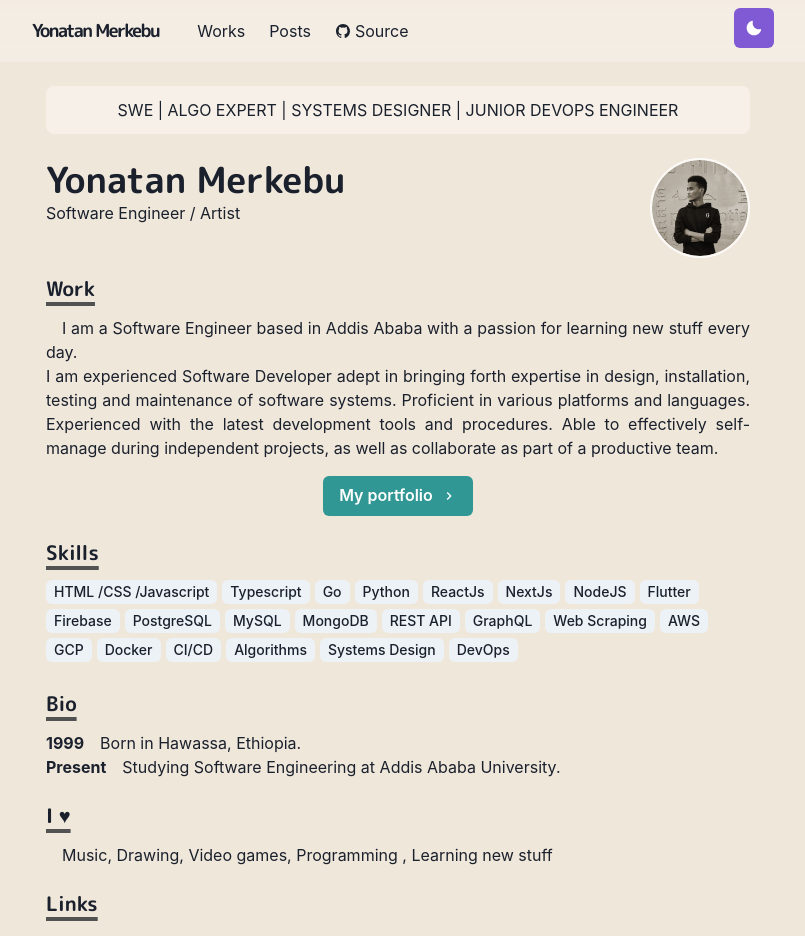
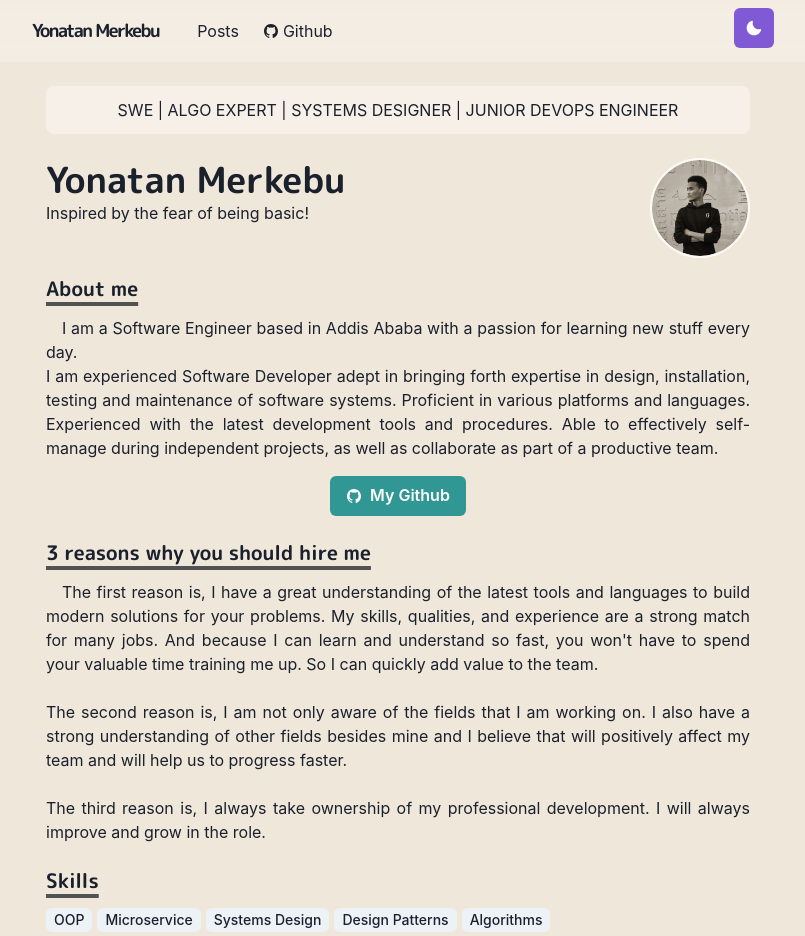
Before and after one commit to MyoniM/simple-portfolio-website, a Next.js app: page / in a window 1280 px wide. Shown: the top 936 px of the page, without its empty margins (242-1047 px from the left). Built offline with nearby package versions, Linux system fonts and the light colour scheme.

Commit message:
added more content and removed works page

```diff
--- a/components/navbar.js
+++ b/components/navbar.js
@@ -45,15 +45,15 @@ const Navbar = (props) => {
           flexGrow={1}
           mt={{ base: 4, md: 0 }}
         >
-          <LinkItem href="/works" path={path}>
+          {/* <LinkItem href="/works" path={path}>
             Works
-          </LinkItem>
+          </LinkItem> */}
           <LinkItem href="/posts" path={path}>
             Posts
           </LinkItem>
           <LinkItem target="_blank" href="https://github.com/MyoniM" path={path} display="inline-flex" alignItems="center" style={{ gap: 4 }} pl={2}>
             <IoLogoGithub />
-            Source
+            Github
           </LinkItem>
         </Stack>
 
--- a/pages/index.js
+++ b/pages/index.js
@@ -1,19 +1,19 @@
-import NextLink from "next/link";
-import { Link, Container, Heading, Box, Tag, Button, List, ListItem, useColorModeValue, chakra, SimpleGrid, useToast } from "@chakra-ui/react";
+import NextLink from 'next/link';
+import { Link, Container, Heading, Box, Tag, Button, List, ListItem, useColorModeValue, chakra, SimpleGrid, useToast } from '@chakra-ui/react';
 
-import { GridItem } from "../components/grid-item";
-import { ChevronRightIcon } from "@chakra-ui/icons";
-import Paragraph from "../components/paragraph";
-import { BioSection, BioYear } from "../components/bio";
-import Layout from "../components/layouts/article";
-import Section from "../components/section";
-import { IoLogoGithub, IoMail, IoPhonePortrait } from "react-icons/io5";
-import { BsTelegram, BsLinkedin, BsMedium } from "react-icons/bs";
-import { Image } from "@chakra-ui/react";
-import { CopyToClipboard } from "react-copy-to-clipboard";
+import { GridItem } from '../components/grid-item';
+import { ChevronRightIcon } from '@chakra-ui/icons';
+import Paragraph from '../components/paragraph';
+import { BioSection, BioYear } from '../components/bio';
+import Layout from '../components/layouts/article';
+import Section from '../components/section';
+import { IoLogoGithub, IoMail, IoPhonePortrait } from 'react-icons/io5';
+import { BsTelegram, BsLinkedin, BsMedium } from 'react-icons/bs';
+import { Image } from '@chakra-ui/react';
+import { CopyToClipboard } from 'react-copy-to-clipboard';
 
 const ProfileImage = chakra(Image, {
-  shouldForwardProp: (prop) => ["width", "height", "src", "alt"].includes(prop),
+  shouldForwardProp: (prop) => ['width', 'height', 'src', 'alt'].includes(prop),
 });
 
 const Home = () => {
@@ -21,7 +21,7 @@ const Home = () => {
   const showToast = (mssg) => {
     toast({
       title: mssg,
-      status: "success",
+      status: 'success',
       duration: 5000,
       isClosable: true,
     });
@@ -29,16 +29,16 @@ const Home = () => {
   return (
     <Layout>
       <Container maxW="container.lg">
-        <Box borderRadius="lg" mb={6} p={3} textAlign="center" bg={useColorModeValue("whiteAlpha.500", "whiteAlpha.200")}>
+        <Box borderRadius="lg" mb={6} p={3} textAlign="center" bg={useColorModeValue('whiteAlpha.500', 'whiteAlpha.200')}>
           SWE | ALGO EXPERT | SYSTEMS DESIGNER | JUNIOR DEVOPS ENGINEER
         </Box>
 
-        <Box display={{ md: "flex" }}>
+        <Box display={{ md: 'flex' }}>
           <Box flexGrow={1}>
             <Heading as="h2" variant="page-title">
               Yonatan Merkebu
             </Heading>
-            <p>Software Engineer / Artist</p>
+            <p>Inspired by the fear of being basic!</p>
           </Box>
           <Box flexShrink={0} mt={{ base: 4, md: 0 }} ml={{ md: 6 }} textAlign="center">
             <Box
@@ -58,7 +58,7 @@ const Home = () => {
 
         <Section delay={0.1}>
           <Heading as="h3" variant="section-title">
-            Work
+            About me
           </Heading>
           <Paragraph>
             I am a Software Engineer based in Addis Ababa with a passion for learning new stuff every day. <br /> I am experienced Software Developer
@@ -67,12 +67,27 @@ const Home = () => {
             as well as collaborate as part of a productive team.
           </Paragraph>
           <Box align="center" my={4}>
-            <NextLink href="/works" scroll={false}>
-              <Button rightIcon={<ChevronRightIcon />} colorScheme="teal">
-                My portfolio
+            <NextLink target="_blank" href="https://github.com/MyoniM" scroll={false}>
+              <Button leftIcon={<IoLogoGithub />} colorScheme="teal">
+                My Github
               </Button>
             </NextLink>
           </Box>
+        </Section>
+
+        <Section delay={0.2}>
+          <Heading as="h3" variant="section-title">
+            3 reasons why you should hire me
+          </Heading>
+          <Paragraph>
+            The first reason is, I have a great understanding of the latest tools and languages to build modern solutions for your problems. My
+            skills, qualities, and experience are a strong match for many jobs. And because I can learn and understand so fast, you won&apos;t have to
+            spend your valuable time training me up. So I can quickly add value to the team. <br />
+            <br /> The second reason is, I am not only aware of the fields that I am working on. I also have a strong understanding of other fields
+            besides mine and I believe that will positively affect my team and will help us to progress faster.
+            <br /> <br />
+            The third reason is, I always take ownership of my professional development. I will always improve and grow in the role.
+          </Paragraph>
         </Section>
 
         <Section delay={0.3}>
@@ -80,28 +95,34 @@ const Home = () => {
             Skills
           </Heading>
           <div>
-            <Tag style={{ marginRight: "5px", marginBottom: "5px" }}>HTML /CSS /Javascript</Tag>
-            <Tag style={{ marginRight: "5px", marginBottom: "5px" }}>Typescript</Tag>
-            <Tag style={{ marginRight: "5px", marginBottom: "5px" }}>Go</Tag>
-            <Tag style={{ marginRight: "5px", marginBottom: "5px" }}>Python</Tag>
-            <Tag style={{ marginRight: "5px", marginBottom: "5px" }}>ReactJs</Tag>
-            <Tag style={{ marginRight: "5px", marginBottom: "5px" }}>NextJs</Tag>
-            <Tag style={{ marginRight: "5px", marginBottom: "5px" }}>NodeJS</Tag>
-            <Tag style={{ marginRight: "5px", marginBottom: "5px" }}>Flutter</Tag>
-            <Tag style={{ marginRight: "5px", marginBottom: "5px" }}>Firebase</Tag>
-            <Tag style={{ marginRight: "5px", marginBottom: "5px" }}>PostgreSQL</Tag>
-            <Tag style={{ marginRight: "5px", marginBottom: "5px" }}>MySQL</Tag>
-            <Tag style={{ marginRight: "5px", marginBottom: "5px" }}>MongoDB</Tag>
-            <Tag style={{ marginRight: "5px", marginBottom: "5px" }}>REST API</Tag>
-            <Tag style={{ marginRight: "5px", marginBottom: "5px" }}>GraphQL</Tag>
-            <Tag style={{ marginRight: "5px", marginBottom: "5px" }}>Web Scraping</Tag>
-            <Tag style={{ marginRight: "5px", marginBottom: "5px" }}>AWS</Tag>
-            <Tag style={{ marginRight: "5px", marginBottom: "5px" }}>GCP</Tag>
-            <Tag style={{ marginRight: "5px", marginBottom: "5px" }}>Docker</Tag>
-            <Tag style={{ marginRight: "5px", marginBottom: "5px" }}>CI/CD</Tag>
-            <Tag style={{ marginRight: "5px", marginBottom: "5px" }}>Algorithms</Tag>
-            <Tag style={{ marginRight: "5px", marginBottom: "5px" }}>Systems Design</Tag>
-            <Tag style={{ marginRight: "5px", marginBottom: "5px" }}>DevOps</Tag>
+            <Tag style={{ marginRight: '5px', marginBottom: '5px' }}>OOP</Tag>
+            <Tag style={{ marginRight: '5px', marginBottom: '5px' }}>Microservice</Tag>
+            <Tag style={{ marginRight: '5px', marginBottom: '5px' }}>Systems Design</Tag>
+            <Tag style={{ marginRight: '5px', marginBottom: '5px' }}>Design Patterns</Tag>
+            <Tag style={{ marginRight: '5px', marginBottom: '5px' }}>Algorithms</Tag>
+            <br />
+            <Tag style={{ marginRight: '5px', marginBottom: '5px' }}>HTML /CSS /Javascript</Tag>
+            <Tag style={{ marginRight: '5px', marginBottom: '5px' }}>Typescript</Tag>
+            <Tag style={{ marginRight: '5px', marginBottom: '5px' }}>Python</Tag>
+            <br />
+            <Tag style={{ marginRight: '5px', marginBottom: '5px' }}>ReactJs</Tag>
+            <Tag style={{ marginRight: '5px', marginBottom: '5px' }}>NextJs</Tag>
+            <Tag style={{ marginRight: '5px', marginBottom: '5px' }}>NodeJS</Tag>
+            <Tag style={{ marginRight: '5px', marginBottom: '5px' }}>Flutter</Tag>
+            <br />
+            <Tag style={{ marginRight: '5px', marginBottom: '5px' }}>Firebase</Tag>
+            <Tag style={{ marginRight: '5px', marginBottom: '5px' }}>PostgreSQL</Tag>
+            <Tag style={{ marginRight: '5px', marginBottom: '5px' }}>MongoDB</Tag>
+            <br />
+            <Tag style={{ marginRight: '5px', marginBottom: '5px' }}>REST API</Tag>
+            <Tag style={{ marginRight: '5px', marginBottom: '5px' }}>GraphQL</Tag>
+            <Tag style={{ marginRight: '5px', marginBottom: '5px' }}>Web Scraping</Tag>
+            <br />
+            <Tag style={{ marginRight: '5px', marginBottom: '5px' }}>AWS</Tag>
+            <Tag style={{ marginRight: '5px', marginBottom: '5px' }}>GCP</Tag>
+            <Tag style={{ marginRight: '5px', marginBottom: '5px' }}>Docker</Tag>
+            <Tag style={{ marginRight: '5px', marginBottom: '5px' }}>Kubernetes</Tag>
+            <Tag style={{ marginRight: '5px', marginBottom: '5px' }}>DevOps</Tag>
           </div>
         </Section>
 
@@ -152,7 +173,7 @@ const Home = () => {
             </ListItem>
 
             <ListItem>
-              <CopyToClipboard text="se.yonatan.merkebu@gmail.com" onCopy={() => showToast("Copied Email")}>
+              <CopyToClipboard text="se.yonatan.merkebu@gmail.com" onCopy={() => showToast('Copied Email')}>
                 <Button variant="ghost" colorScheme="teal" leftIcon={<IoMail />}>
                   se.yonatan.merkebu@gmail.com
                 </Button>
@@ -160,7 +181,7 @@ const Home = () => {
             </ListItem>
 
             <ListItem>
-              <CopyToClipboard text="0967657294" onCopy={() => showToast("Copied Phone number")}>
+              <CopyToClipboard text="0967657294" onCopy={() => showToast('Copied Phone number')}>
                 <Button variant="ghost" colorScheme="teal" leftIcon={<IoPhonePortrait />}>
                   0967657294
                 </Button>
```
Also changed, not shown: public/images/algo-expert-certificate.PNG (added).
